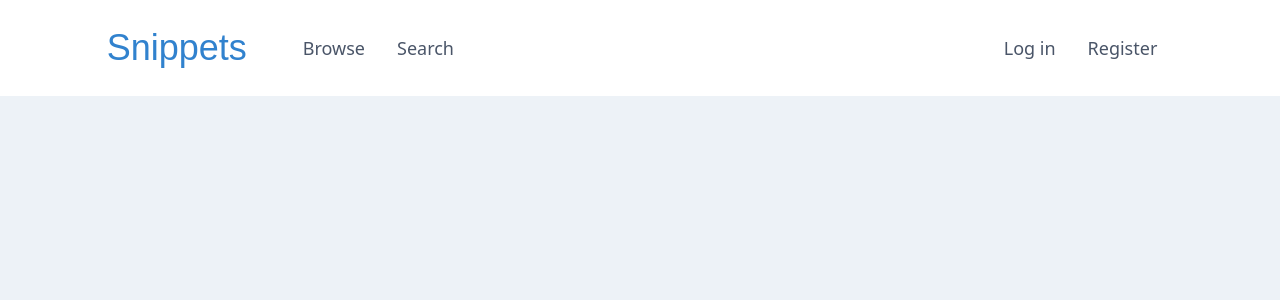
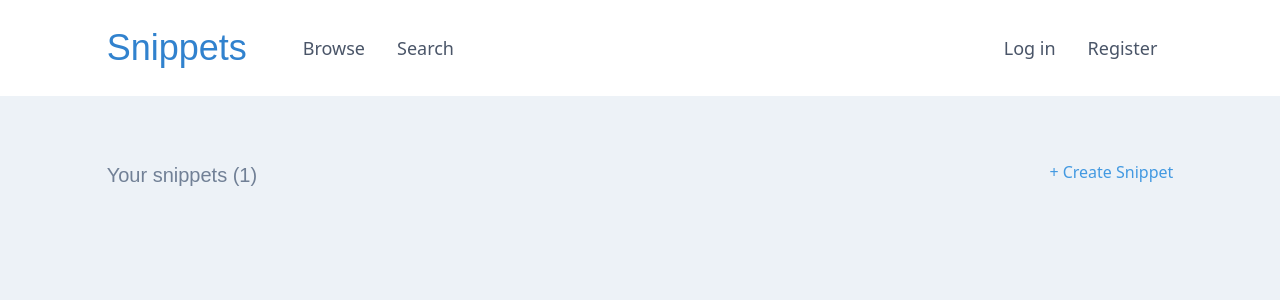
Before and after one commit to VDovhan23/snippet.client, a Nuxt app: page /dashboard in a window 1280 px wide. Shown: the top 300 px of the page. Built offline with nearby package versions, Linux system fonts and the light colour scheme; no server answers.

Commit message:
#20 add snippet in front

```diff
--- a/components/Navigation.vue
+++ b/components/Navigation.vue
@@ -37,7 +37,7 @@
           <template v-if="$auth.loggedIn">
             <li>
               <nuxt-link class="text-lg text-gray-700 lg:py-8 lg:px-4"
-                         :to="{name: 'index'}"
+                         :to="{name: 'dashboard'}"
               >Dashboard
               </nuxt-link>
             </li>
--- /dev/null
+++ b/pages/dashboard/index.vue
@@ -0,0 +1,35 @@
+<template>
+  <div class="container mt-16">
+    <div class="flex justify-between">
+
+      <h1 class="text-gray-600 text-xl font-medium mb-6">Your snippets (1)</h1>
+
+      <a href="" @click.prevent="createSnippet()">+ Create Snippet</a>
+    </div>
+  </div>
+</template>
+
+<script>
+  export default {
+    methods: {
+      async createSnippet() {
+        await this.$axios.post('snippets')
+          .then((res) => {
+            this.$router.push({
+              name: 'snippets-id-edit',
+              params: {
+                id: res.data.data.uuid
+              }
+            })
+          })
+          .catch((error) => {
+            console.log('error', error);
+          });
+      }
+    },
+  }
+</script>
+
+<style scoped>
+
+</style>
```
